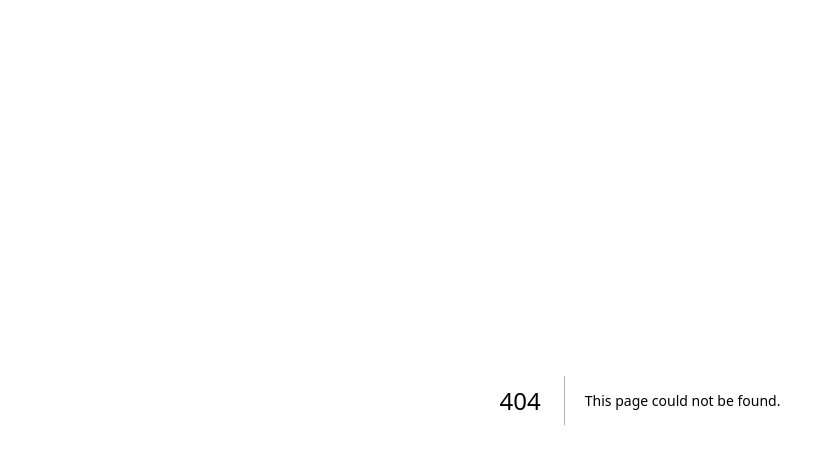
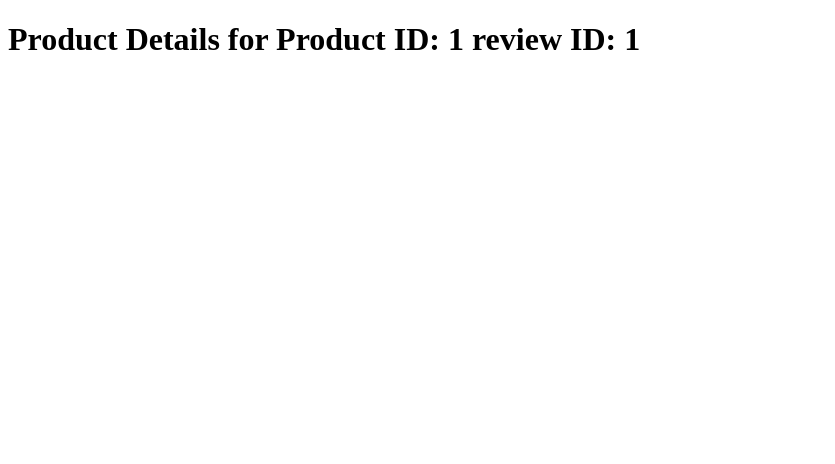
Before and after one commit to fadelch/Nextjs-Tutorial, a Next.js app in the folder rouing-demo/: page /product/1/review/1 in a window 1280 px wide. Before the commit this address had no page. Shown: the top 464 px of the page, without its empty margins (0-835 px from the left). Built offline with nearby package versions, Linux system fonts and the light colour scheme.

Commit message:
Nested-Dynamic-Routes

```diff
--- /dev/null
+++ b/rouing-demo/src/app/product/[id]/review/[reviewid]/page.tsx
@@ -0,0 +1,15 @@
+export default async function ProductDetails({
+  params,
+}: {
+  params: Promise<{ id: string; reviewid: string }>;
+}) {
+  const { id } = await params;
+  const { reviewid } = await params;
+  return (
+    <>
+      <h1>
+        Product Details for Product ID: {id} review ID: {reviewid}
+      </h1>
+    </>
+  );
+}
```
Also changed, not shown: 1 other file (tests, documents, lock files or other folders).
